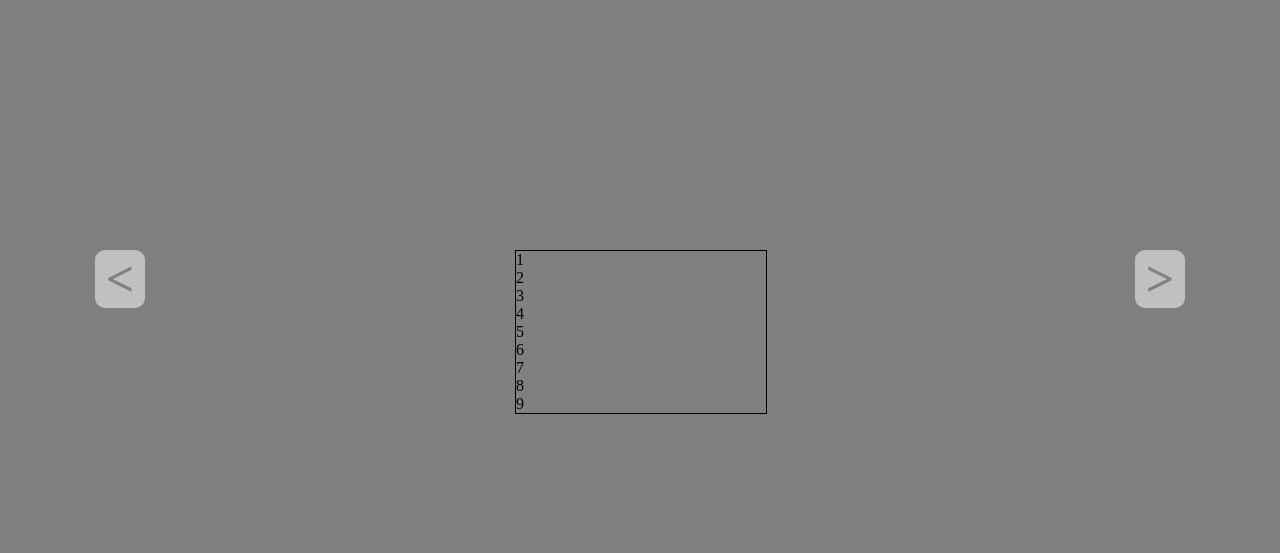
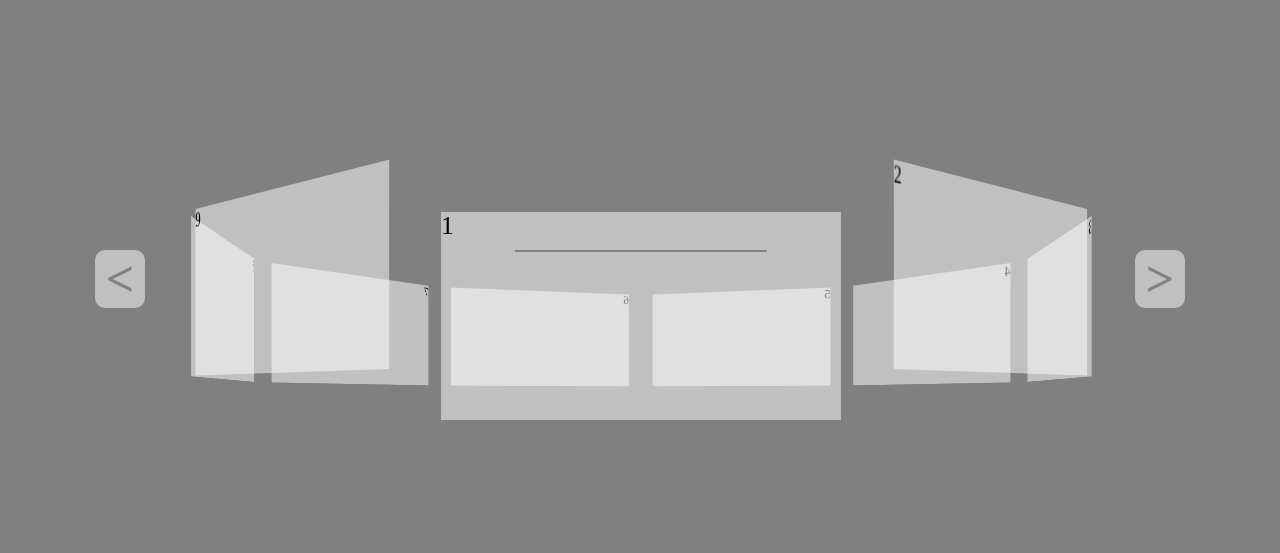
Before and after one commit to tomkaar/karusell, a plain HTML site: page index.html in a window 1280 px wide. Drawn offline with Linux system fonts and the light colour scheme.

Commit message:
case försök 2
kommiut lite längre

```diff
--- a/script.js
+++ b/script.js
@@ -5,15 +5,15 @@ window.onload = function() {
 
 	var currentSpin = 0;
 
-	var a1 = document.getElementsByClassName("a1");
-	var a2 = document.getElementsByClassName("a2");
-	var a3 = document.getElementsByClassName("a3");
-	var a4 = document.getElementsByClassName("a4");
-	var a5 = document.getElementsByClassName("a5");
-	var a6 = document.getElementsByClassName("a6");
-	var a7 = document.getElementsByClassName("a7");
-	var a8 = document.getElementsByClassName("a8");
-	var a9 = document.getElementsByClassName("a9");
+	var a1 = document.getElementById("a1");
+	var a2 = document.getElementById("a2");
+	var a3 = document.getElementById("a3");
+	var a4 = document.getElementById("a4");
+	var a5 = document.getElementById("a5");
+	var a6 = document.getElementById("a6");
+	var a7 = document.getElementById("a7");
+	var a8 = document.getElementById("a8");
+	var a9 = document.getElementById("a9");
 
 	left.onclick = function() {
 		console.log("left");
@@ -37,7 +37,9 @@ window.onload = function() {
 
 	switch(currentSpin) {
 		case 0:
-			a1.style.transform = "scale(1.2)";
+			a1.style.transform = "scale(1.6)";
 			break;
+		default:
+			console.log("wat?");
 	}
 } // end onload
--- a/style.css
+++ b/style.css
@@ -33,50 +33,49 @@ body, html {
 	left: 0;
 }
 
-.a1, .a2, .a3, .a4, .a5, .a6, .a7, .a8, .a9 {
+#a1, #a2, #a3, #a4, #a5, #a6, #a7, #a8, #a9 {
 	position: absolute;
 	top: 0;
 	left: 0px;
 	width: 250px;
 	min-height: 130px;
 	background: rgba(255,255,255,0.5);
-	transform: scale(1);
 	transition: .2s all ease;
 }
 
-.a1 {
-	transform: rotateY(0deg) translateZ(392px);
+#a1 {
+	transform: rotateY(0deg) translateZ(392px) scale(1);
 }
 
-.a2 {
+#a2 {
 	transform: rotateY(40deg)translateZ(392px);
 }
 
-.a3 {
+#a3 {
 	transform: rotateY(80deg)translateZ(392px);
 }
 
-.a4 {
+#a4 {
 	transform: rotateY(120deg)translateZ(392px);
 }
 
-.a5 {
+#a5 {
 	transform: rotateY(160deg)translateZ(392px);
 }
 
-.a6 {
+#a6 {
 	transform: rotateY(200deg)translateZ(392px);
 }
 
-.a7 {
+#a7 {
 	transform: rotateY(240deg)translateZ(392px);
 }
 
-.a8 {
+#a8 {
 	transform: rotateY(280deg)translateZ(392px);
 }
 
-.a9 {
+#a9 {
 	transform: rotateY(320deg) translateZ(392px);
 }
 
```
